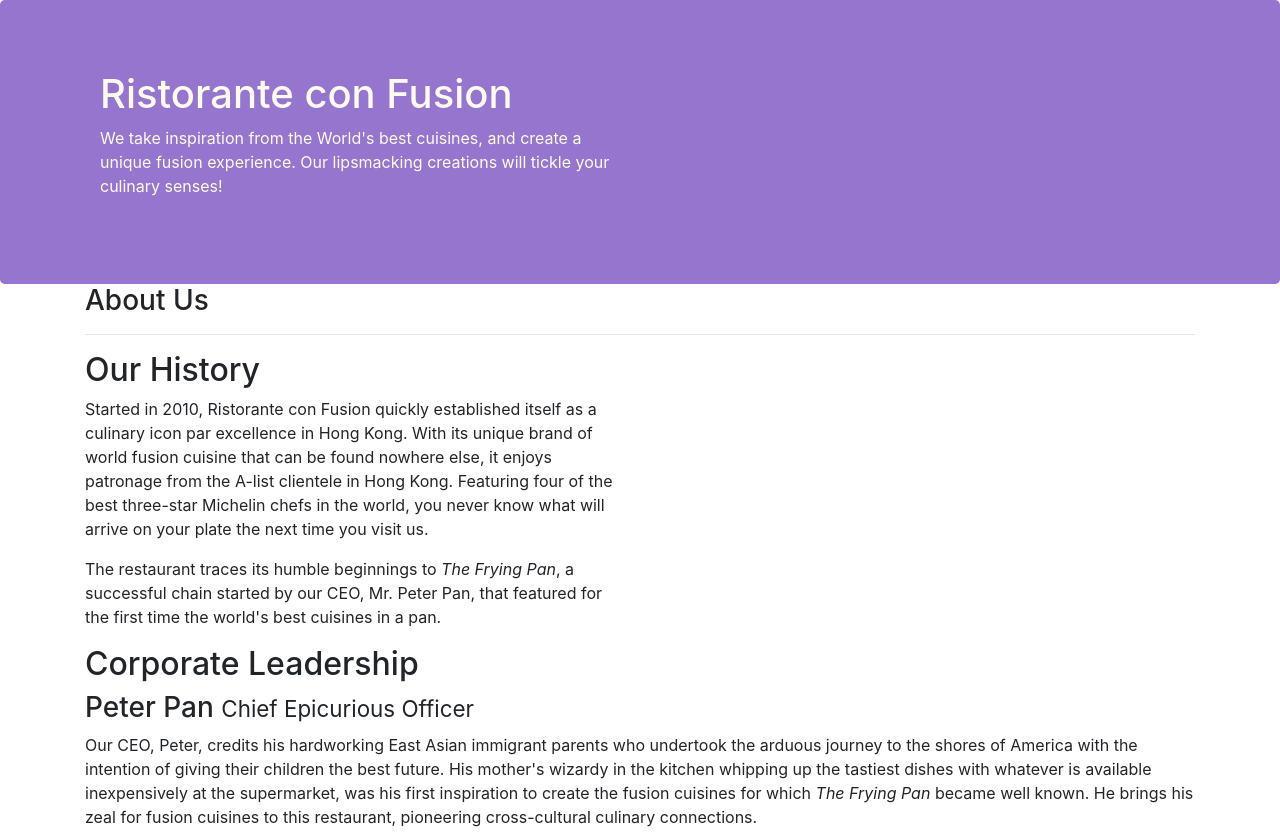
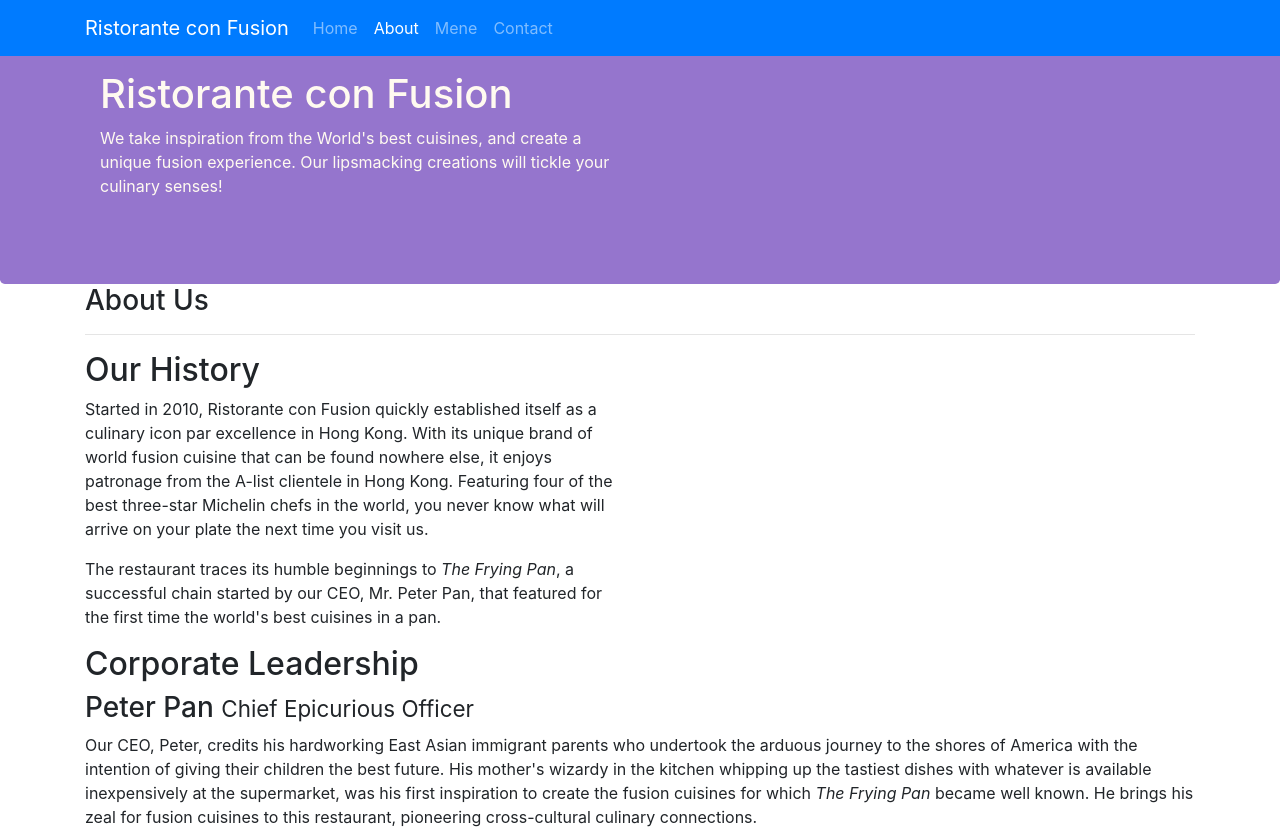
Before and after one commit to minshaf998/bootstrapCourse, a website: page aboutus.html in a window 1280 px wide. Shown: the top 832 px of the page. Drawn offline with nearby package versions, Linux system fonts and the light colour scheme.

Commit message:
navbar added

```diff
--- a/aboutus.html
+++ b/aboutus.html
@@ -16,6 +16,24 @@
 </head>
 
 <body>
+
+    <nav class="navbar navbar-dark navbar-expand-sm bg-primary fixed-top">
+        <div class="container">
+            <button class="navbar-toggler" type="button" data-toggle="collapse" data-target="#Navbar" aria-controls="navbarSupportedContent" aria-expanded="false" aria-label="Toggle navigation">
+                <span class="navbar-toggler-icon"></span>
+            </button>
+            <a href="./index.html" class="navbar-brand">Ristorante con Fusion</a>
+            <div class="collapse navbar-collapse" id="Navbar">
+                <ul class="navbar-nav mr-auto">
+                    <li class="nav-item"><a href="./index.html" class="nav-link">Home</a></li>
+                    <li class="nav-item active"><a href="#" class="nav-link">About</a></li>
+                    <li class="nav-item"><a href="#" class="nav-link">Mene</a></li>
+                    <li class="nav-item"><a href="#" class="nav-link">Contact</a></li>
+                </ul>
+            </div>
+        </div>
+    </nav>
+
 
     <header class="jumbotron">
         <div class="container">
@@ -83,7 +101,7 @@
                 <div class="col-4 offset-1 col-sm-2">
                     <h5>Links</h5>
                     <ul class="list-unstyled">
-                        <li><a href="#">Home</a></li>
+                        <li><a href="./index.html">Home</a></li>
                         <li><a href="#">About</a></li>
                         <li><a href="#">Menu</a></li>
                         <li><a href="#">Contact</a></li>
```
Also changed, not shown: index.html (+18 -1 lines).
